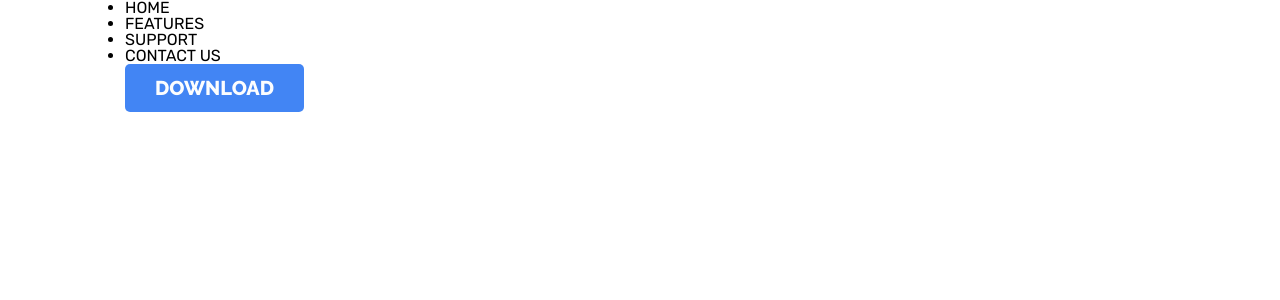
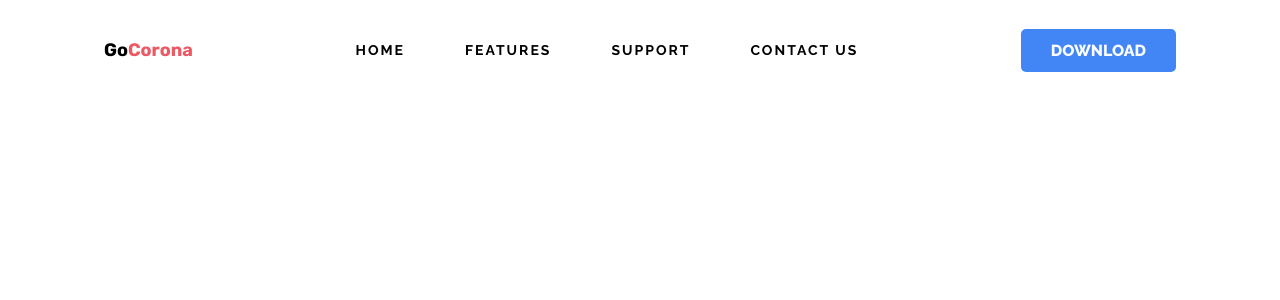
Before and after one commit to 0Ieg/GoCorona, a React (Create React App) app: page / in a window 1280 px wide. Shown: the top 300 px of the page. Built offline with nearby package versions, Linux system fonts and the light colour scheme.

Commit message:
Creating a header block

```diff
--- a/src/App.css
+++ b/src/App.css
@@ -1,6 +1,7 @@
 *, *::before, *::after {padding: 0; margin: 0; box-sizing: border-box;}
 a {text-decoration: none; color: inherit;}
 html, body {height: 100%; font: 400 16px/1 Rubik, sans-serif;}
+ol, ul, li {list-style: none;}
 button{ border: 0; }
 
 @font-face {
@@ -28,12 +29,13 @@ button{ border: 0; }
   font-weight: 800;
 }
 [class*=__container]{
-  max-width: 1040px;
-  padding: 0 5px;
+  max-width: 1152px;
+  padding: 0 40px;
   margin: 0 auto;
 }
 
 :root{
+  --color-black: #000;
   --color-blue: #4285F4;
   --color-red: #EC5863;
   --color-white: #FCFDFE;
--- a/src/components/button.tsx
+++ b/src/components/button.tsx
@@ -3,6 +3,7 @@ import { NavLink } from 'react-router-dom';
 import styled from "styled-components";
 
 const ButtonS = styled.button`
+height: max-content;
 text-transform: uppercase;
 border-radius: 5px;
 transition: background-color 0.3s linear;
@@ -14,7 +15,7 @@ transition: background-color 0.3s linear;
 }
 a{
   display: block;
-  font: 800 20px Raleway;
+  font: 800 16px Raleway;
   padding: 12px 30px;
   color: var(--color-white);
 }
--- a/src/components/header.tsx
+++ b/src/components/header.tsx
@@ -4,11 +4,46 @@ import styled from "styled-components";
 import { Button } from './button';
 
 const HeaderS = styled.header`
+height: 100px;
+display: flex;
+align-items: center;
+justify-content: space-between;
+.logo{
+  .name{
+    font: 700 18px Rubik;
+    .black_letters{color: var(--color-black);}
+    .red_letters{color: var(--color-red);}
+  }
+}
+.menu .menu__list{
+  display: flex;
+  gap: 40px;
+  font: 700 14px Raleway;
+  letter-spacing: 2px;
+  a{
+    padding: 10px;
+    border-bottom: 2px solid rgba(255, 255, 255, 0);
+    transition: all 0.05s linear;
+    &.active{
+      border-bottom-color: var(--color-blue);
+    }
+    &:hover{
+      color: var(--color-red);
+      border-bottom-color: var(--color-red);
+    }
+  }
+}
 `
 export const Header:FC = ()=>{
   return(
     <HeaderS>
-      <div className="logo"></div>
+      <div className="logo">
+        <div className="image"></div>
+        <div className="name">
+          <span className="black_letters">Go</span>
+          <span className="red_letters">Corona</span>
+        </div>
+      </div>
       <nav className="menu">
         <ul className="menu__list">
           <li className="menu__item"><NavLink to={'home'}>HOME</NavLink></li>
```
